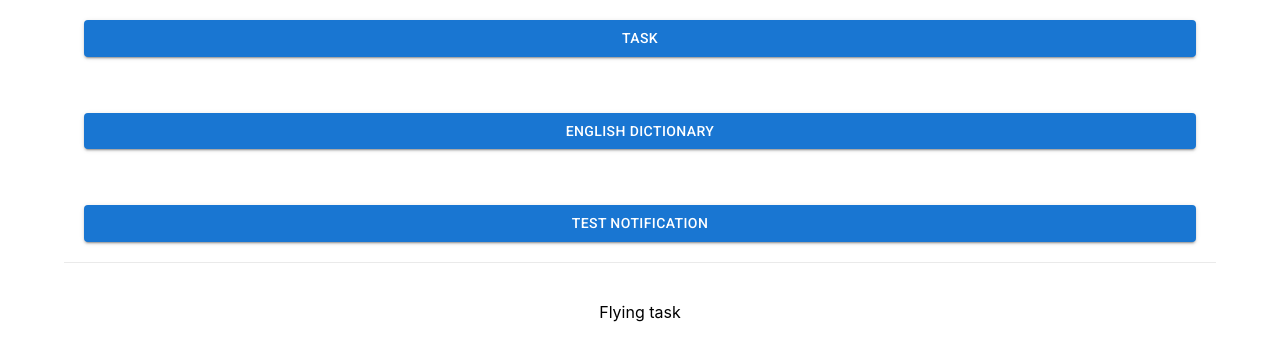
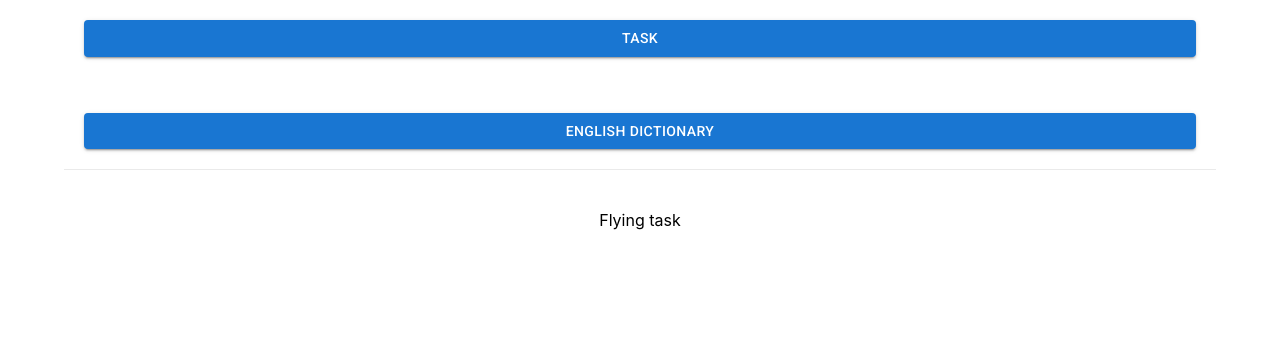
Before and after one commit to Camponotus27/flying-task, a Next.js app: page / in a window 1280 px wide. Shown: the top 360 px of the page. Built offline with nearby package versions, Linux system fonts and the light colour scheme.

Commit message:
add test notify scheduled

```diff
--- /dev/null
+++ b/src/lib/events/sw-events.ts
@@ -0,0 +1,12 @@
+export const RegisterEvent = async () => {
+	navigator.serviceWorker.ready
+		.then((registration) =>
+			registration.periodicSync.register('get-english-dictionary', {
+				minInterval: 24 * 60 * 60 * 1000,
+			})
+		)
+		.then(() => console.log('sync registered'))
+		.catch((err) => {
+			console.log('Periodic Sync could not be registered!' + err);
+		});
+};
--- a/src/lib/notifications/local/local-notifications.ts
+++ b/src/lib/notifications/local/local-notifications.ts
@@ -28,7 +28,7 @@ export const createScheduledNotification = async (
 			],
 		};
 
-		registration.showNotification(title, options);
+		await registration.showNotification(title, options);
 	}
 };
 
--- a/src/pages/_app.tsx
+++ b/src/pages/_app.tsx
@@ -1,10 +1,14 @@
 import '../../styles/globals.css';
+import { useEffect } from 'react';
 import type { ReactElement, ReactNode } from 'react';
 import type { NextPage } from 'next';
 import type { AppProps } from 'next/app';
 import { Provider } from 'react-redux';
 import store from './../redux/store';
 import ThemeProvider from './../application/components//common/ThemeProvider';
+
+import { requestPermissionNotificationsIfDeviceDoNotHave } from './../lib/notifications/local/local-notifications';
+import { RegisterEvent } from './../lib/events/sw-events';
 
 type NextPageWithLayout = NextPage & {
 	getLayout?: (page: ReactElement) => ReactNode;
@@ -18,6 +22,12 @@ export default function MyApp({ Component, pageProps }: AppPropsWithLayout) {
 	// Use the layout defined at the page level, if available
 	const getLayout = Component.getLayout ?? ((page) => page);
 
+	useEffect(() => {
+		requestPermissionNotificationsIfDeviceDoNotHave();
+
+		RegisterEvent();
+	}, []);
+
 	return getLayout(
 		<Provider store={store}>
 			<ThemeProvider>
--- a/src/pages/index.tsx
+++ b/src/pages/index.tsx
@@ -1,21 +1,11 @@
-import { useEffect } from 'react';
 import { useRouter } from 'next/router';
 import Layout from '../application/components/layouts/Layout';
-
-import {
-	createScheduledNotification,
-	requestPermissionNotificationsIfDeviceDoNotHave,
-} from './../lib/notifications/local/local-notifications';
 
 // Mui
 import Button from '@mui/material/Button';
 
 export default function Home() {
 	const router = useRouter();
-
-	useEffect(() => {
-		requestPermissionNotificationsIfDeviceDoNotHave();
-	}, []);
 
 	const handleEnglishDictionaryClick = () => {
 		router.push('/english-dictionary');
@@ -42,21 +32,6 @@ export default function Home() {
 			>
 				English Dictionary
 			</Button>
-			<Button
-				variant="contained"
-				color="primary"
-				onClick={() => {
-					createScheduledNotification(
-						`${Date.now().toString()}`,
-						'Hello World',
-						'soy un body',
-						4
-					);
-				}}
-				style={{ margin: 20 }}
-			>
-				Test Notification
-			</Button>
 		</Layout>
 	);
 }
```
Also changed, not shown: public/sw-notifications.js (+8 -0 lines).
